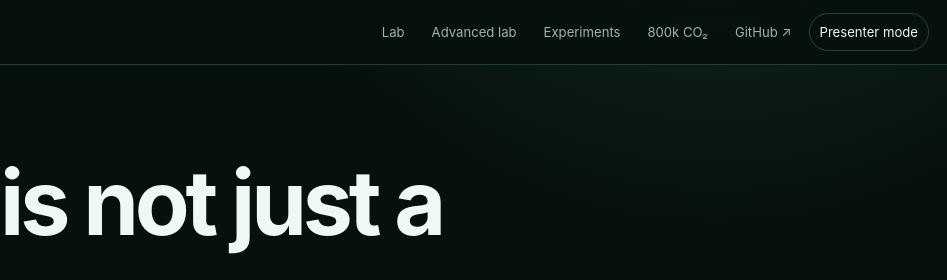
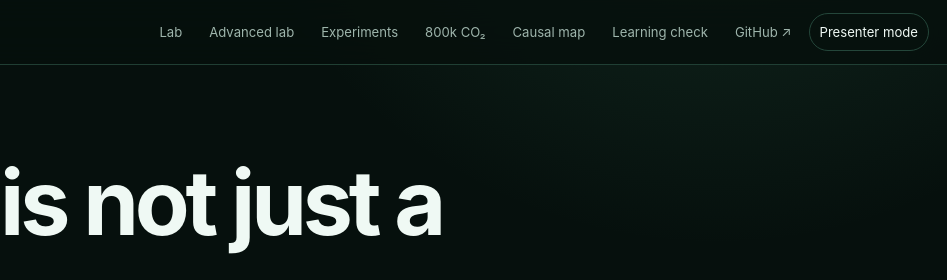
Before and after one commit to Aryakia/carbon-cycle-demo, a website: page game.html in a window 1280 px wide. Shown: the top 280 px of the page, 333-1280 px from the left. Drawn offline with Linux system fonts and the light colour scheme.

Commit message:
Add causal map and learning-check navigation

```diff
--- a/game.html
+++ b/game.html
@@ -17,7 +17,7 @@
 <header class="topbar">
   <div class="wrap">
     <a class="brand" href="#top"><span class="brand-mark" aria-hidden="true"></span><span>Carbon Beyond the Bathtub<small>Interactive System Dynamics laboratory</small></span></a>
-    <nav class="nav" aria-label="Primary navigation"><a href="#game">Lab</a><a href="upstream.html">Advanced lab</a><a href="experiments.html">Experiments</a><a href="paleoclimate.html">800k CO₂</a><a href="https://github.com/Aryakia/carbon-cycle-demo" target="_blank" rel="noreferrer">GitHub ↗</a><button class="presenter-toggle" id="presenterBtn">Presenter mode</button></nav>
+    <nav class="nav" aria-label="Primary navigation"><a href="#game">Lab</a><a href="upstream.html">Advanced lab</a><a href="experiments.html">Experiments</a><a href="paleoclimate.html">800k CO₂</a><a href="feedbacks.html">Causal map</a><a href="assessment.html">Learning check</a><a href="https://github.com/Aryakia/carbon-cycle-demo" target="_blank" rel="noreferrer">GitHub ↗</a><button class="presenter-toggle" id="presenterBtn">Presenter mode</button></nav>
   </div>
 </header>
 <main id="top">
```
